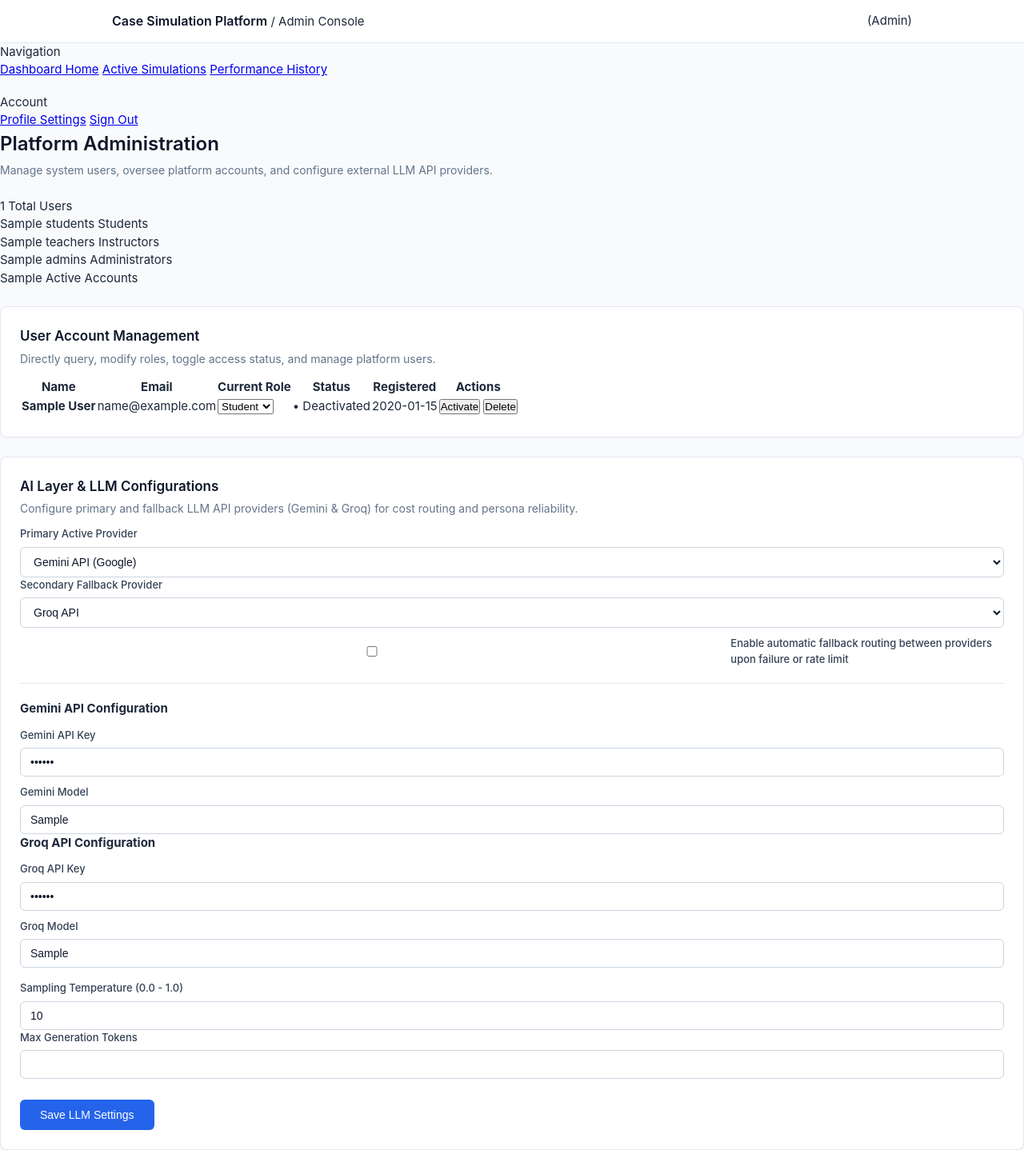
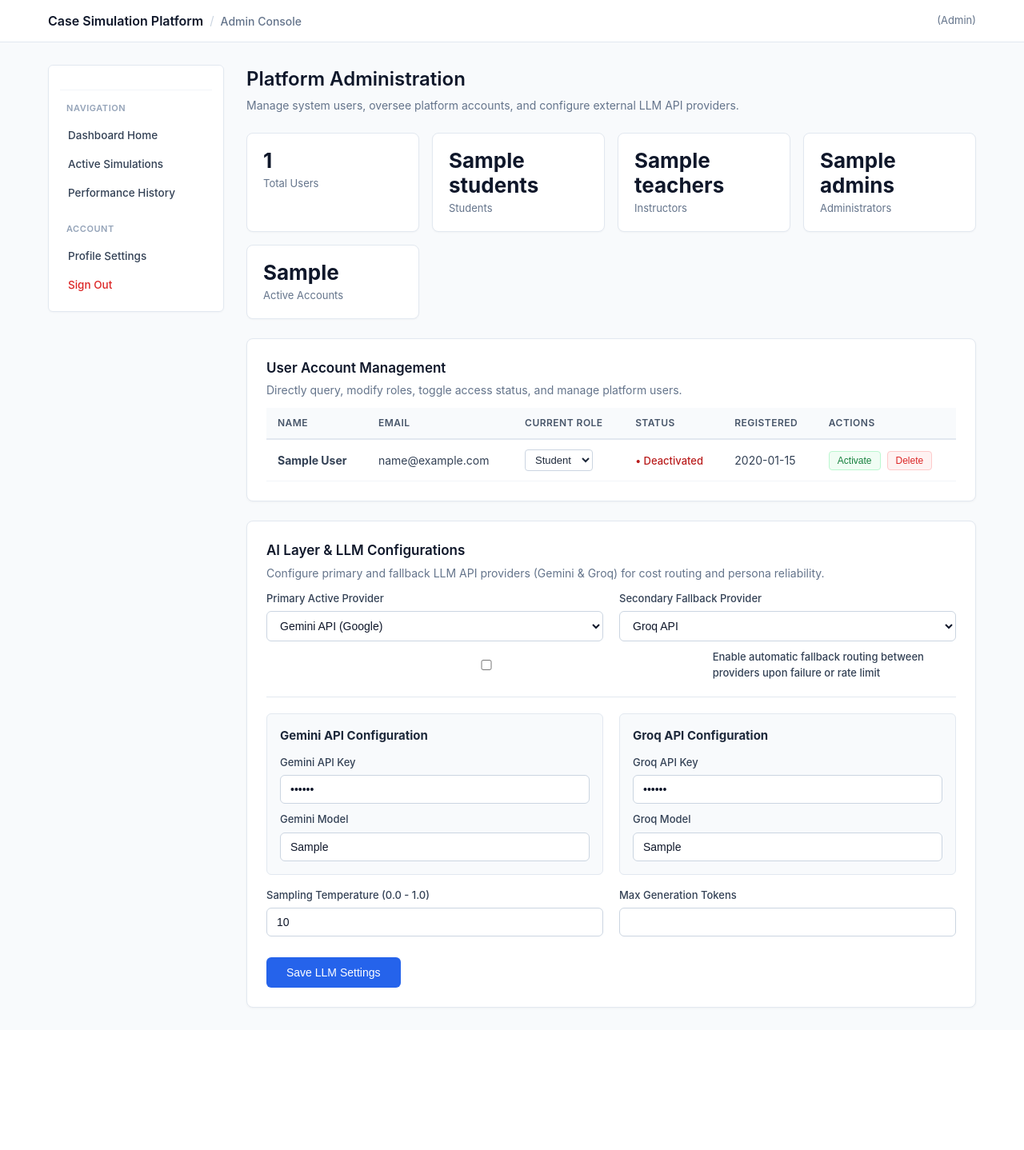
Before and after one commit to sakai-aigga/AI_Powered_Cases_Scenario_Simulation, a Flask app: template app/templates/admin_dashboard.html in a window 1280 px wide. Shown: the whole page at 80% size. After the commit the page ends 1261 px from the top, so only its background shows below. Run offline with Flask 3, Linux system fonts and the light colour scheme; the template is opened without the code that fills it: most values are stand-ins (such as "Sample title", 1, 10 or a date in 2020); parts of the project's set-up code (start-up, migrations or seed data) failed here and were passed over.

Commit message:
Added styles for navigation bar

```diff
--- a/app/static/style.css
+++ b/app/static/style.css
@@ -211,12 +211,18 @@ body {
 }
 
 .nav-content {
-    max-width: 1040px;
+    max-width: 1200px;
     margin: 0 auto;
     padding: 14px 20px;
     display: flex;
     justify-content: space-between;
     align-items: center;
+}
+
+.brand {
+    display: flex;
+    align-items: center;
+    gap: 8px;
 }
 
 .brand a {
@@ -226,25 +232,33 @@ body {
     text-decoration: none;
 }
 
+.brand-divider {
+    color: #cbd5e1;
+    font-weight: 400;
+}
+
+.brand-context {
+    font-size: 14px;
+    color: #64748b;
+    font-weight: 500;
+}
+
 .user-menu {
     display: flex;
     align-items: center;
-    gap: 12px;
+    gap: 6px;
 }
 
 .user-name {
     font-size: 14px;
-    color: #334155;
+    color: #1e293b;
     font-weight: 500;
 }
 
-.role-pill {
-    font-size: 12px;
-    padding: 2px 8px;
-    border-radius: 12px;
-    background-color: #e2e8f0;
-    color: #475569;
-    font-weight: 500;
+.user-role-label {
+    font-size: 13px;
+    color: #64748b;
+    font-weight: 400;
 }
 
 .main-container {
@@ -299,3 +313,298 @@ body {
     color: #64748b;
     line-height: 1.5;
 }
+
+
+/* Admin Dashboard Specific Styles */
+.role-admin {
+    background-color: #fef3c7;
+    color: #92400e;
+}
+
+.admin-metrics-grid {
+    display: grid;
+    grid-template-columns: repeat(auto-fit, minmax(180px, 1fr));
+    gap: 16px;
+    margin-bottom: 24px;
+}
+
+.admin-metric-card {
+    background: #ffffff;
+    border: 1px solid #e2e8f0;
+    border-radius: 8px;
+    padding: 18px 20px;
+    display: flex;
+    flex-direction: column;
+    box-shadow: 0 1px 2px rgba(0,0,0,0.03);
+}
+
+.metric-num {
+    font-size: 26px;
+    font-weight: 700;
+    color: #0f172a;
+    line-height: 1.2;
+}
+
+.metric-lbl {
+    font-size: 13px;
+    color: #64748b;
+    margin-top: 4px;
+}
+
+.data-table {
+    width: 100%;
+    border-collapse: collapse;
+    font-size: 14px;
+}
+
+.data-table th {
+    text-align: left;
+    padding: 10px 14px;
+    font-size: 12px;
+    font-weight: 600;
+    text-transform: uppercase;
+    letter-spacing: 0.04em;
+    color: #475569;
+    border-bottom: 2px solid #e2e8f0;
+    background: #f8fafc;
+}
+
+.data-table td {
+    padding: 12px 14px;
+    border-bottom: 1px solid #f1f5f9;
+    color: #334155;
+    vertical-align: middle;
+}
+
+.data-table tr:hover td {
+    background-color: #fbfcfe;
+}
+
+.status-indicator {
+    font-size: 13px;
+    font-weight: 500;
+    display: inline-flex;
+    align-items: center;
+    gap: 6px;
+}
+
+.status-active {
+    color: #15803d;
+}
+
+.status-inactive {
+    color: #b91c1c;
+}
+
+.form-select-sm {
+    padding: 4px 8px;
+    font-size: 13px;
+    border: 1px solid #cbd5e1;
+    border-radius: 4px;
+    background: #fff;
+    color: #1e293b;
+    cursor: pointer;
+}
+
+.form-select-sm:focus {
+    outline: none;
+    border-color: #2563eb;
+}
+
+.actions-cell {
+    display: flex;
+    gap: 8px;
+    align-items: center;
+}
+
+.btn-action {
+    padding: 4px 10px;
+    font-size: 12px;
+    font-weight: 500;
+    border-radius: 4px;
+    border: 1px solid transparent;
+    cursor: pointer;
+    background: #f1f5f9;
+    color: #334155;
+    transition: background-color 0.15s ease;
+}
+
+.btn-action:hover {
+    background: #e2e8f0;
+}
+
+.btn-warn {
+    background: #fffbeb;
+    color: #b45309;
+    border-color: #fde68a;
+}
+
+.btn-warn:hover {
+    background: #fef3c7;
+}
+
+.btn-activate {
+    background: #f0fdf4;
+    color: #15803d;
+    border-color: #bbf7d0;
+}
+
+.btn-activate:hover {
+    background: #dcfce7;
+}
+
+.btn-danger {
+    background: #fef2f2;
+    color: #dc2626;
+    border-color: #fecaca;
+}
+
+.btn-danger:hover {
+    background: #fee2e2;
+}
+
+.form-row-2 {
+    display: grid;
+    grid-template-columns: 1fr 1fr;
+    gap: 20px;
+}
+
+@media (max-width: 768px) {
+    .form-row-2 {
+        grid-template-columns: 1fr;
+    }
+}
+
+.provider-box {
+    background: #f8fafc;
+    border: 1px solid #e2e8f0;
+    border-radius: 6px;
+    padding: 16px;
+}
+
+.form-control {
+    width: 100%;
+    padding: 8px 12px;
+    font-size: 14px;
+    border: 1px solid #cbd5e1;
+    border-radius: 5px;
+    background: #ffffff;
+    color: #0f172a;
+}
+
+.form-control:focus {
+    outline: none;
+    border-color: #2563eb;
+    box-shadow: 0 0 0 2px rgba(37, 99, 235, 0.12);
+}
+
+
+/* Left-Side Navigation Sidebar Layout */
+.layout-with-sidebar,
+.layout-with-right-nav {
+    display: flex;
+    max-width: 1200px;
+    margin: 28px auto;
+    padding: 0 20px;
+    gap: 28px;
+    align-items: flex-start;
+}
+
+.sidebar-nav,
+.right-nav-sidebar {
+    width: 220px;
+    flex-shrink: 0;
+    position: sticky;
+    top: 24px;
+    background: #ffffff;
+    border: 1px solid #e2e8f0;
+    border-radius: 6px;
+    padding: 16px 14px;
+    box-shadow: 0 1px 2px rgba(0, 0, 0, 0.03);
+}
+
+.main-content-flow {
+    flex: 1;
+    min-width: 0;
+}
+
+.sidebar-user-block {
+    padding-bottom: 12px;
+    border-bottom: 1px solid #f1f5f9;
+    margin-bottom: 14px;
+}
+
+.sidebar-name {
+    font-size: 13.5px;
+    font-weight: 600;
+    color: #0f172a;
+    white-space: nowrap;
+    overflow: hidden;
+    text-overflow: ellipsis;
+}
+
+.sidebar-role {
+    font-size: 12px;
+    color: #64748b;
+    margin-top: 2px;
+    text-transform: capitalize;
+}
+
+.sidebar-section-title {
+    font-size: 11px;
+    font-weight: 600;
+    color: #94a3b8;
+    text-transform: uppercase;
+    letter-spacing: 0.05em;
+    margin-bottom: 6px;
+    padding: 0 8px;
+}
+
+.sidebar-menu {
+    display: flex;
+    flex-direction: column;
+    gap: 2px;
+}
+
+.sidebar-link {
+    display: block;
+    padding: 7px 10px;
+    font-size: 13.5px;
+    color: #334155;
+    text-decoration: none;
+    border-radius: 5px;
+    font-weight: 450;
+    transition: background-color 0.12s ease, color 0.12s ease;
+}
+
+.sidebar-link:hover {
+    background-color: #f1f5f9;
+    color: #0f172a;
+}
+
+.sidebar-link.active {
+    background-color: #e2e8f0;
+    color: #0f172a;
+    font-weight: 600;
+}
+
+.sidebar-link.text-danger {
+    color: #dc2626;
+}
+
+.sidebar-link.text-danger:hover {
+    background-color: #fef2f2;
+    color: #991b1b;
+}
+
+@media (max-width: 880px) {
+    .layout-with-sidebar,
+    .layout-with-right-nav {
+        flex-direction: column;
+    }
+    .sidebar-nav,
+    .right-nav-sidebar {
+        width: 100%;
+        position: static;
+    }
+}
```
